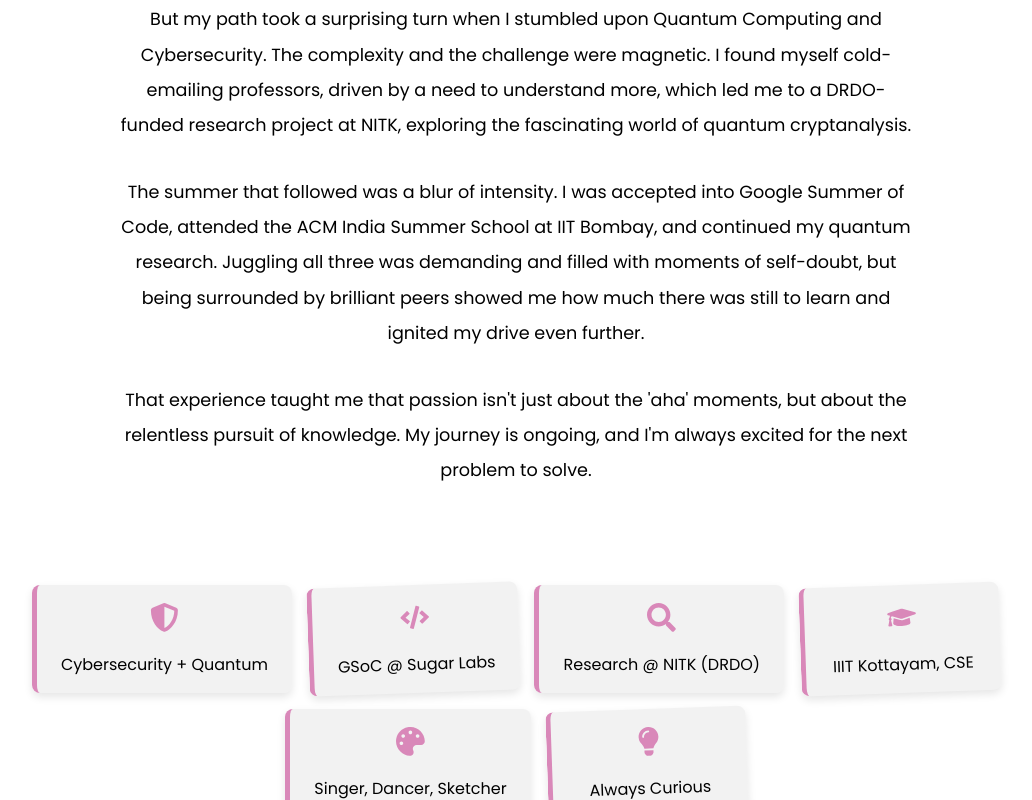
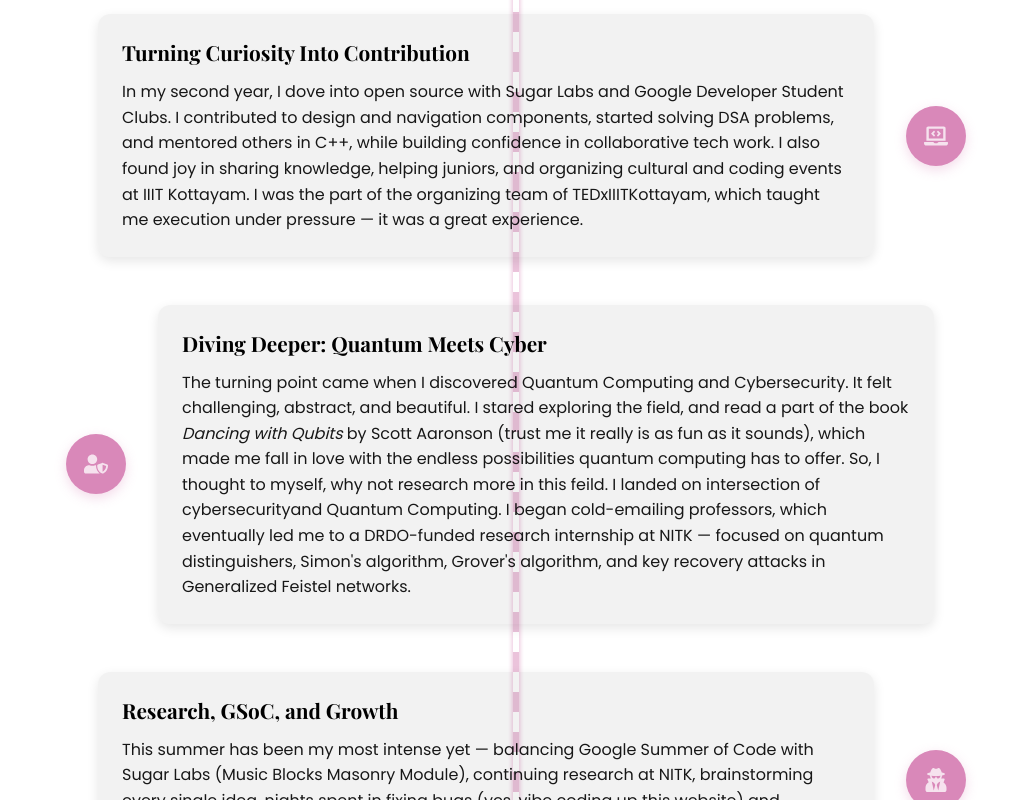
Before and after one commit to saumyashahi/My-Portfolio, a React (Vite) app: page /about in a window 1280 px wide. Shown: the part 1180-1980 px from the top of the page, without its empty margins (124-1156 px from the left). Built offline with nearby package versions, Linux system fonts and the light colour scheme.

Commit message:
feat(about): add and update all files related to the About section

```diff
--- a/src/components/About/About.css
+++ b/src/components/About/About.css
@@ -113,42 +113,124 @@
   font-family: 'Playfair Display', serif;
 }
 
+.creative-timeline {
+  position: relative;
+  max-width: 900px;
+  margin: 0 auto;
+  padding: 2rem 0;
+}
+
+.timeline-center-line {
+  position: absolute;
+  left: 50%;
+  top: 0;
+  bottom: 0;
+  width: 6px;
+  background: repeating-linear-gradient(
+    to bottom,
+    var(--accent-color),
+    var(--accent-color) 20px,
+    transparent 20px,
+    transparent 40px
+  );
+  border-radius: 3px;
+  z-index: 0;
+  transform: translateX(-50%);
+  opacity: 0.5;
+  box-shadow: 0 0 4px 1px var(--accent-color);
+}
+
+.journey-item {
+  display: flex;
+  align-items: center;
+  margin-bottom: 3rem;
+  position: relative;
+  z-index: 1;
+  opacity: 0;
+  transform: translateY(40px);
+  transition: opacity 0.8s cubic-bezier(.4,1.4,.6,1), transform 0.8s cubic-bezier(.4,1.4,.6,1);
+}
+
+.journey-animate-left {
+  flex-direction: row;
+  left: 0;
+  transform: translateX(-80px) translateY(40px);
+}
+
+.journey-animate-right {
+  flex-direction: row-reverse;
+  right: 0;
+  transform: translateX(80px) translateY(40px);
+}
+
+.journey-item.in-view {
+  opacity: 1;
+  transform: translateX(0) translateY(0);
+}
+
+.journey-icon {
+  width: 60px;
+  height: 60px;
+  background: var(--accent-color);
+  border-radius: 50%;
+  display: flex;
+  align-items: center;
+  justify-content: center;
+  color: var(--background-color);
+  font-size: 1.5rem;
+  z-index: 2;
+  position: relative;
+  box-shadow: 0 4px 12px rgba(217, 136, 185, 0.3);
+  transition: transform 0.3s ease;
+}
+
+.journey-content {
+  flex: 1;
+  margin: 0 2rem;
+  background: var(--card-background);
+  padding: 1.5rem;
+  border-radius: 12px;
+  box-shadow: 0 4px 12px var(--shadow-color);
+  transition: transform 0.3s ease;
+}
+
+.journey-content:hover {
+  transform: translateY(-5px);
+  box-shadow: 0 8px 24px var(--shadow-color);
+}
+
+.journey-date {
+  color: var(--accent-color);
+  font-weight: 600;
+  font-size: 0.9rem;
+  margin-bottom: 0.5rem;
+  text-transform: uppercase;
+  letter-spacing: 1px;
+}
+
+.journey-item-title {
+  font-size: 1.3rem;
+  font-weight: 600;
+  margin-bottom: 0.8rem;
+  color: var(--text-color);
+}
+
+.journey-description {
+  line-height: 1.6;
+  color: var(--text-color);
+  opacity: 0.9;
+}
+
 .journey-story {
-    max-width: 800px;
-    margin: 0 auto;
-    text-align: center;
-    line-height: 2;
-    font-size: 1.1rem;
+  max-width: 800px;
+  margin: 4rem auto 0;
+  text-align: center;
+  line-height: 2;
+  font-size: 1.1rem;
 }
 
 .journey-story p {
-    margin-bottom: 2rem;
-}
-
-.journey-grid {
-    display: grid;
-    grid-template-columns: repeat(auto-fit, minmax(300px, 1fr));
-    gap: 2rem;
-}
-
-.journey-card {
-    background-color: var(--card-background);
-    padding: 2rem;
-    border-radius: 12px;
-    box-shadow: 0 4px 12px var(--shadow-color);
-    display: flex;
-    flex-direction: column;
-    gap: 1rem;
-}
-
-.journey-icon {
-    font-size: 2rem;
-    color: var(--accent-color);
-}
-
-.journey-card-title {
-    font-size: 1.5rem;
-    font-weight: 600;
+  margin-bottom: 2rem;
 }
 
 .highlights-section {
@@ -164,7 +246,7 @@
     background-color: var(--card-background);
     padding: 1rem 1.5rem;
     border-radius: 8px;
-    box-shadow: 0 4px 8px var(--shadow-color);
+    box-shadow: 0 4px 12px var(--shadow-color);
     text-align: center;
     min-width: 200px;
     display: flex;
@@ -177,6 +259,7 @@
 
 .sticky-note:hover {
     transform: translateY(-5px) scale(1.02);
+    box-shadow: 0 8px 24px var(--shadow-color);
 }
 
 .sticky-note:nth-child(2n) {
@@ -206,27 +289,49 @@
   .arrow {
     display: none;
   }
+
   .about-header {
-    width: 100%;
     text-align: center;
   }
 
-  .timeline::before {
-    left: 25px;
+  .timeline-center-line {
+    left: 20px;
+    width: 4px;
   }
-  .timeline-item {
-    width: 100%;
-    padding: 1rem 0;
-    text-align: left !important;
+
+  .journey-animate-left,
+  .journey-animate-right {
+    flex-direction: row !important;
+    margin-left: 30px;
+    transform: translateX(0) translateY(40px);
   }
-  .timeline-item:nth-child(even) {
-    left: 0;
-    padding-left: 0;
+
+  .journey-item.in-view {
+    transform: translateX(0) translateY(0);
   }
-  .timeline-item .timeline-content {
-    margin-left: 60px;
+
+  .journey-icon {
+    width: 50px;
+    height: 50px;
+    font-size: 1.2rem;
+    position: absolute;
+    left: -65px;
   }
-  .timeline-icon {
-    left: 0 !important;
+
+  .journey-content {
+    margin: 0;
+    margin-left: 1rem;
+  }
+
+  .journey-title {
+    font-size: 2rem;
+  }
+
+  .about-title {
+    font-size: 2rem;
+  }
+
+  .about-text h2 {
+    font-size: 1.5rem;
   }
 }
--- a/src/components/About/About.jsx
+++ b/src/components/About/About.jsx
@@ -1,44 +1,69 @@
-import React from 'react';
+import React, { useRef, useEffect } from 'react';
 import './About.css';
-import { FaGraduationCap, FaCode, FaFlask, FaRocket, FaShieldAlt, FaSearch, FaPalette, FaLightbulb } from 'react-icons/fa';
+import { FaGraduationCap, FaCode, FaFlask, FaRocket, FaShieldAlt, FaSearch, FaPalette, FaLightbulb, FaLaptopCode, FaUserSecret, FaCodeBranch, FaUniversity, FaUserShield } from 'react-icons/fa';
 
 const journeyData = [
   {
     icon: <FaGraduationCap />,
-    date: 'First Year',
-    title: 'Discovering the Spark',
-    description: "Ventured into coding with C and C++, discovering a new passion for logic and problem-solving. First steps in web development with HTML, CSS, and JavaScript laid the groundwork for future projects.",
+    title: 'Finding My Rhythm in Code',
+    description:
+    "I entered college without any coding background. My first language was C with C++, and I still remember the satisfaction of solving my first logic problem and writing hello world in C. I soon began exploring web development and React, which helped me work on real projects like my college's placement portal where my major contribution was the design and navigation components. I volunteered for the GDSC team at IIIT Kottayam, where I discovered my love for design and UI/UX.",
   },
   {
-    icon: <FaCode />,
-    date: 'Second Year',
-    title: 'From Coursework to Creation',
-    description: "Contributed to my college's official placement portal and dove into open source with Sugar Labs, turning theoretical knowledge into real-world impact and setting my sights on Google Summer of Code.",
+    icon: <FaLaptopCode />,
+    title: 'Turning Curiosity Into Contribution',
+    description:
+      "In my second year, I dove into open source with Sugar Labs and Google Developer Student Clubs. I contributed to design and navigation components, started solving DSA problems, and mentored others in C++, while building confidence in collaborative tech work. I also found joy in sharing knowledge, helping juniors, and organizing cultural and coding events at IIIT Kottayam. I was the part of the organizing team of TEDxIIITKottayam, which taught me execution under pressure — it was a great experience.",
   },
       {
-    icon: <FaFlask />,
-    date: 'Third Year',
-    title: 'A Deep Dive into the Abstract',
-    description: "Fell in love with the complexities of Quantum Computing and Cybersecurity. This new fascination led me to a DRDO-funded research project at NITK, exploring the frontiers of quantum cryptanalysis.",
+    icon: <FaUserShield/>,
+    title: 'Diving Deeper: Quantum Meets Cyber',
+    description:
+    "The turning point came when I discovered Quantum Computing and Cybersecurity. It felt challenging, abstract, and beautiful. I stared exploring the field, and read a part of the book <i>Dancing with Qubits</i> by Scott Aaronson (trust me it really is as fun as it sounds), which made me fall in love with the endless possibilities quantum computing has to offer. So, I thought to myself, why not research more in this feild. I landed on intersection of cybersecurityand Quantum Computing. I began cold-emailing professors, which eventually led me to a DRDO-funded research internship at NITK — focused on quantum distinguishers, Simon's algorithm, Grover's algorithm, and key recovery attacks in Generalized Feistel networks.",
     },
   {
-    icon: <FaRocket />,
-    date: 'Present Day',
-    title: 'Launching into the Future',
-    description: "Accepted into Google Summer of Code with Sugar Labs while continuing quantum research. Attended the ACM India Summer School on Cryptography at IIT Bombay, constantly learning and pushing the boundaries of what's possible.",
+    icon: <FaUserSecret />,
+    title: 'Research, GSoC, and Growth',
+    description:
+    "This summer has been my most intense yet — balancing Google Summer of Code with Sugar Labs (Music Blocks Masonry Module), continuing research at NITK, brainstorming every single idea, nights spent in fixing bugs (yes, vibe coding up this website) and attending the ACM India Summer School on Cryptography at IIT Bombay. It's been sleepless, surreal, and transformative. ",
+  },
+  {
+    icon: <FaUserSecret />,
+    title: 'Excited for the next chapter',
+    description:
+    "I'm now stepping into my third year with more clarity and hunger. I want to publish my research, explore and learn more by doing research internships, and build tools that make security simple, accessible, and futuristic. I am thankful to all that happened this summer and the way it all aligned, my interest in the research feild has grown even higher and not just theoretical, I want to put every piece of work I do to solve a problem and make a positive impact in the community. Looking forward to the next chapter of my journey.",
   },
 ];
 
 const highlightsData = [
-    { text: 'Cybersecurity + Quantum', icon: <FaShieldAlt /> },
-    { text: 'GSoC @ Sugar Labs', icon: <FaCode /> },
-    { text: 'Research @ NITK (DRDO)', icon: <FaSearch /> },
-    { text: 'IIIT Kottayam, CSE', icon: <FaGraduationCap /> },
-    { text: 'Singer, Dancer, Sketcher', icon: <FaPalette /> },
-    { text: 'Always Curious', icon: <FaLightbulb /> },
+  { text: 'Cybersecurity + Quantum Focus', icon: <FaShieldAlt /> },
+  { text: 'GSoC 2025 @ Sugar Labs', icon: <FaCodeBranch /> },
+  { text: 'Quantum Research (DRDO, NITK)', icon: <FaFlask /> },
+  { text: 'IIIT Kottayam, CSE + Cybersecurity', icon: <FaUniversity /> },
+  { text: 'Creative Soul: Music, Dance, Art', icon: <FaPalette /> },
+  { text: 'Lifelong Learner + Self-Starter', icon: <FaLightbulb /> },
 ];
 
 const About = () => {
+  const cardRefs = useRef([]);
+
+  useEffect(() => {
+    const observer = new window.IntersectionObserver(
+      (entries) => {
+        entries.forEach((entry) => {
+          if (entry.isIntersecting) {
+            entry.target.classList.add('in-view');
+          }
+        });
+      },
+      { threshold: 0.2 }
+    );
+    cardRefs.current.forEach((ref) => {
+      if (ref) observer.observe(ref);
+    });
+    return () => observer.disconnect();
+  }, []);
+
   return (
     <section className="about-section">
       <div className="about-header">
@@ -58,31 +83,32 @@ const About = () => {
           </div>
         </div>
         <div className="about-text">
-          <h2>A curious mind driven by code, questions, and creativity.</h2>
+          <h2>A curious mind blending code, creativity, and cryptography.</h2>
           <p>
-            From my first lines of C++ to diving deep into quantum cryptography, my journey has been a non-stop exploration of how logic can be made beautiful and secure. I thrive on turning complex challenges into elegant solutions.
+            I'm Saumya — a developer, researcher, and creative explorer on a journey to build meaningful things at the intersection of cybersecurity and quantum computing. Whether I'm writing code, sketching out ideas, or crafting in a dance routine, I'm always led by creativity & curiosity.
           </p>
         </div>
       </div>
 
       <div className="journey-section">
         <h2 className="journey-title text-accent">My Journey So Far</h2>
-        <div className="journey-story">
-          <p>
-            My journey into tech wasn't a straight line. I stepped into my first C++ class without any prior coding experience, just a spark of curiosity. That spark quickly caught fire as I discovered the beauty of logic and the thrill of turning lines of code into something real.
-          </p>
-          <p>
-            That initial passion led me from basic web development to my first major project: our college's placement portal. It was a whirlwind of learning on the fly with a talented team and my first taste of real-world collaboration. This experience pushed me to dive deeper, leading me to open source and the incredible community at Sugar Labs.
-          </p>
-          <p>
-            But my path took a surprising turn when I stumbled upon Quantum Computing and Cybersecurity. The complexity and the challenge were magnetic. I found myself cold-emailing professors, driven by a need to understand more, which led me to a DRDO-funded research project at NITK, exploring the fascinating world of quantum cryptanalysis.
-          </p>
-          <p>
-            The summer that followed was a blur of intensity. I was accepted into Google Summer of Code, attended the ACM India Summer School at IIT Bombay, and continued my quantum research. Juggling all three was demanding and filled with moments of self-doubt, but being surrounded by brilliant peers showed me how much there was still to learn and ignited my drive even further.
-          </p>
-          <p>
-            That experience taught me that passion isn't just about the 'aha' moments, but about the relentless pursuit of knowledge. My journey is ongoing, and I'm always excited for the next problem to solve.
-          </p>
+        <div className="journey-timeline creative-timeline">
+          <div className="timeline-center-line" />
+          {journeyData.map((item, index) => (
+            <div
+              className={`journey-item journey-animate-${index % 2 === 0 ? 'left' : 'right'}`}
+              key={index}
+              ref={el => cardRefs.current[index] = el}
+            >
+              <div className="journey-icon">
+                {item.icon}
+              </div>
+              <div className="journey-content">
+                <h3 className="journey-item-title">{item.title}</h3>
+                <p className="journey-description" dangerouslySetInnerHTML={{ __html: item.description }} />
+              </div>
+            </div>
+          ))}
         </div>
       </div>
 
```
Lines whose indentation alone changed are shown as unchanged.
